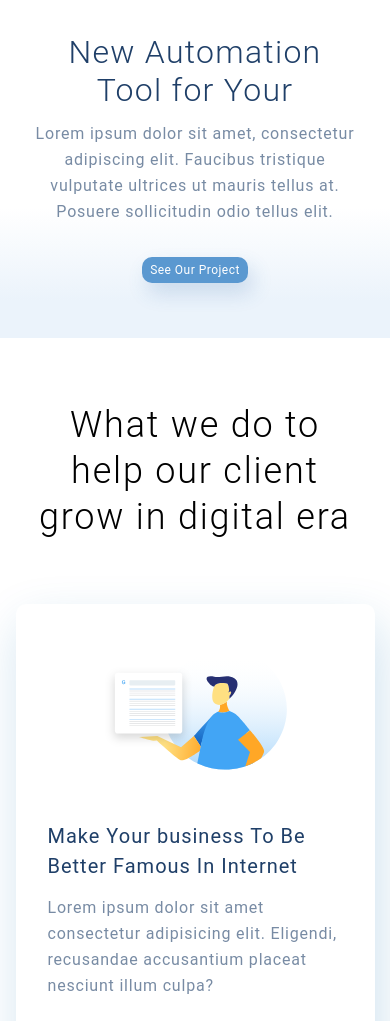
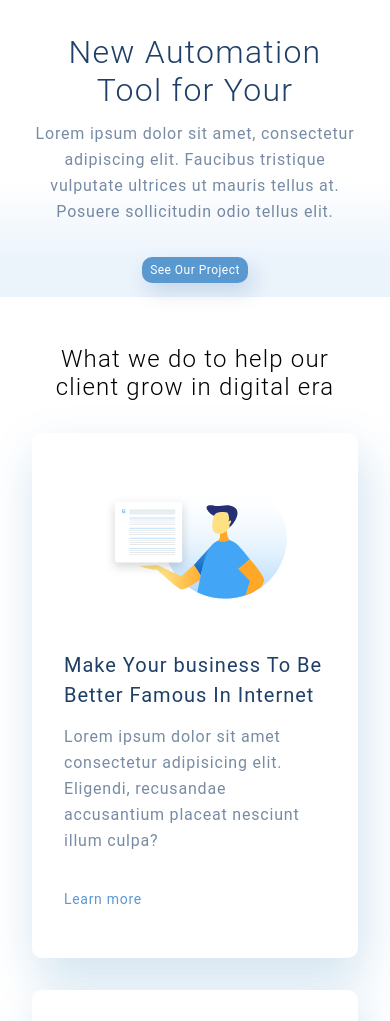
Before and after one commit to Ruslan-Novruzov/5, a plain HTML site: page Index.html in a window 390 px wide. Shown: the part 79-1100 px from the top of the page. Drawn offline with Linux system fonts and the light colour scheme.

Commit message:
Style.scss

```diff
--- a/Style.scss
+++ b/Style.scss
@@ -10,7 +10,7 @@ body {
     margin: 0 auto;
 }
 .top {
-    min-height: 768px;
+    height: 768px;
     background: linear-gradient(0deg, #EBF3FB 8.84%, rgba(152, 195, 232, 0) 31.12%);
 }
 .top_content {
@@ -30,7 +30,7 @@ body {
     flex-grow: 1;
     background-image: url(img/illustration.png);
     background-repeat: no-repeat;
-    background-position: center right;
+    background-position: right center;
     background-size: 45%;
 }
 .top_heading {
@@ -273,10 +273,9 @@ body {
         padding-right: 32px;
     }
     .top_info {
-        background-position: right 285px;
+        background-position: right 280px;
     }
     .card_box {
-        display: flex;
         flex-direction: column;
         align-items: center;
     }
@@ -289,8 +288,9 @@ body {
     padding-top: 24px;
     }
     .top {
-        min-height: 376px;
+        height: 376px;
         padding-bottom: 41px;
+        box-sizing: border-box;
     }
     .top_heading {
         width: 100%;
@@ -316,4 +316,18 @@ body {
         line-height: 26px;
         margin-top: 32px;
     }
+    .heading {
+        font-size: 24px;
+        line-height: 28px;
+        text-align: center;
+    }
+    .card_box {
+        padding-top: 32px;
+    }
+    .what-we-do {
+        padding-top: 48px;
+    }
+    .card {
+        width: 100%;
+    }
 }
```
Also changed, not shown: Style.css, 1 other file.
